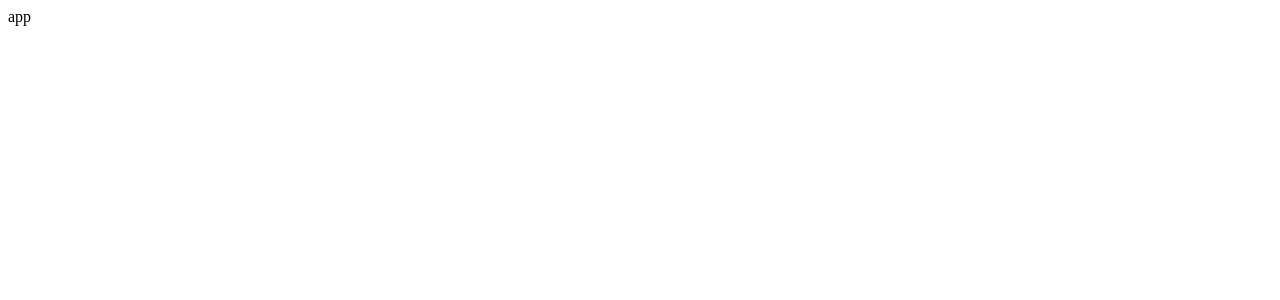
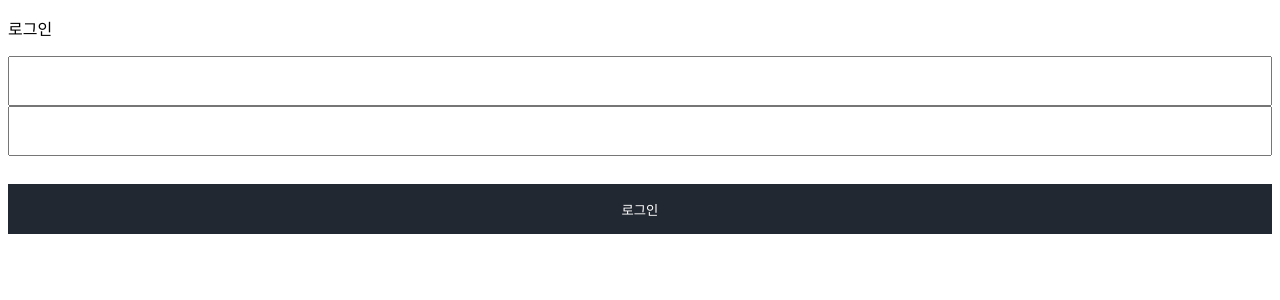
Before and after one commit to d0ngwooK1m/contap, a React (Create React App) app: page /login in a window 1280 px wide. Shown: the top 300 px of the page. Built offline with nearby package versions, Linux system fonts and the light colour scheme.

Commit message:
(김동우) add loginpage 틀 작업 및 user 리덕스 작업 중

```diff
--- a/src/components/App.js
+++ b/src/components/App.js
@@ -1,9 +1,18 @@
 import React from 'react';
+import { Route } from 'react-router-dom';
+import { ConnectedRouter } from 'connected-react-router';
+import { history } from '../features/configureStore';
+
+import Login from '../pages/Login';
+import Signup from '../pages/Signup';
 
 function App() {
   return (
     <div>
-      <div>app</div>
+      <ConnectedRouter history={history}>
+        <Route path="/login" exact component={Login} />
+        <Route path="/signup" exact component={Signup} />
+      </ConnectedRouter>
     </div>
   );
 }
--- a/src/elements/Grid.js
+++ b/src/elements/Grid.js
@@ -1,3 +1,4 @@
+/* eslint-disable */
 import React from 'react';
 import styled from 'styled-components';
 
--- a/src/features/user/types.js
+++ b/src/features/user/types.js
@@ -1,3 +1,6 @@
 export const SIGN_UP = 'user/SIGN_UP';
+export const WITHDRAWAL = 'user/WITHDRAWAL';
 export const LOG_IN = 'user/LOG_IN';
 export const LOG_OUT = 'user/LOG_OUT';
+export const PASSWORD_CHANGE = 'user/PASSWORD_CHANGE';
+export const AUTHORIZED = 'user/AUTHORIZED';
--- /dev/null
+++ b/src/pages/Login.js
@@ -0,0 +1,40 @@
+import React from 'react';
+import { Input, Button } from '../elements';
+
+const Login = () => {
+  const [email, setEmail] = React.useState('');
+  const [pw, setPw] = React.useState('');
+
+  const login = () => {
+    const loginInfo = {
+      email,
+      pw,
+    };
+    console.log(loginInfo);
+  };
+
+  return (
+    <div>
+      <p>로그인</p>
+      <Input
+        type="email"
+        placeholder="이메일을 입력해주세요"
+        _onChange={(e) => {
+          // console.log(e.target.value);
+          setEmail(e.target.value);
+        }}
+      />
+      <Input
+        type="password"
+        placeholder="비밀번호를 입력해주세요"
+        _onChange={(e) => {
+          // console.log(e.target.value);
+          setPw(e.target.value);
+        }}
+      />
+      <Button _onClick={login}>로그인</Button>
+    </div>
+  );
+};
+
+export default Login;
--- /dev/null
+++ b/src/pages/Signup.js
@@ -0,0 +1,11 @@
+import React from 'react';
+
+const Signup = () => {
+  return (
+    <div>
+      <p>회원가입</p>
+    </div>
+  );
+};
+
+export default Signup;
```
Also changed, not shown: src/features/user/actions.js (+73 -0 lines), src/pages/Sign.js (deleted, +0 -7 lines), 1 other file (tests, documents, lock files or other folders).
